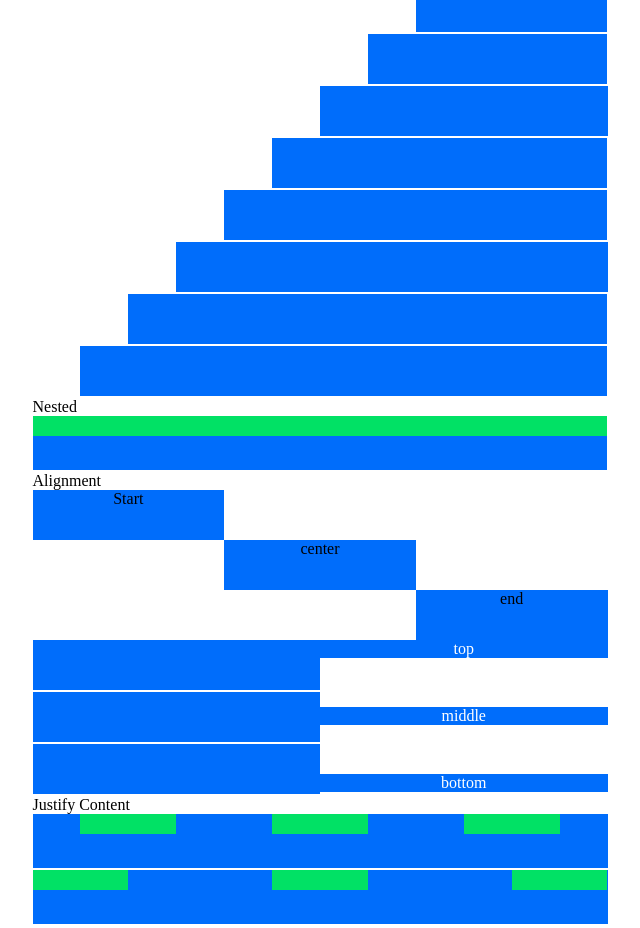
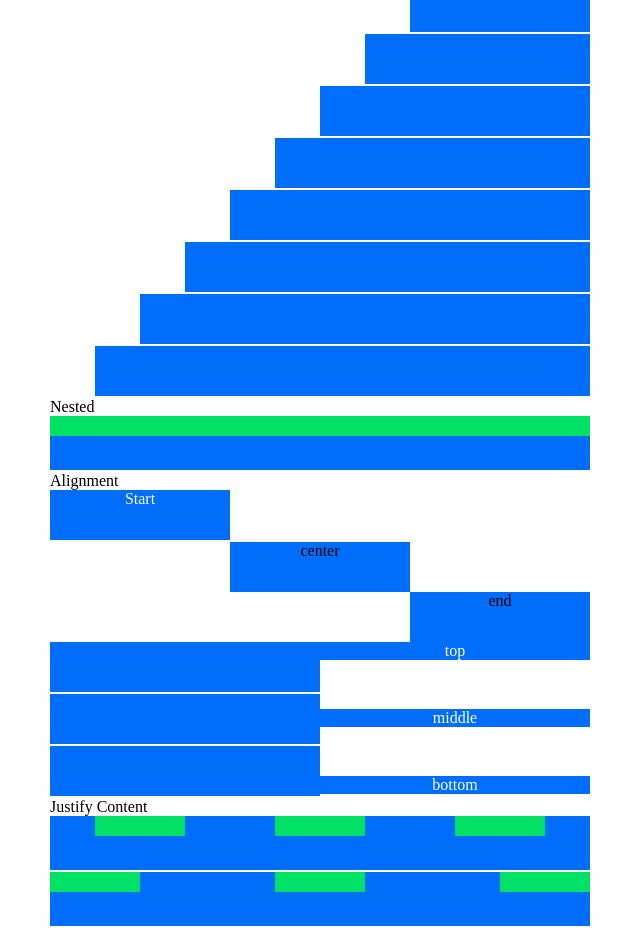
Before and after one commit to alfredochs/html-css-12bool, a plain HTML site: page index.html in a window 1280 px wide. Shown: the part 560-1488 px from the top of the page, without its empty margins (320-960 px from the left). Drawn offline with Linux system fonts and the light colour scheme.

Commit message:
exercises done without bonus (yet)

```diff
--- a/css/12bool.css
+++ b/css/12bool.css
@@ -3,29 +3,7 @@
     padding: 0;
     box-sizing: border-box;
 }
-.container {
-    max-width: 575px;
-    margin: auto;
 
-}
-.row{
-    display: flex;
-    flex-direction: row;
-    flex-wrap: wrap;
-    color: white;
-    padding-bottom: 2px;
-
-}
-.nested {
-    background-color: #01E165;
-    display: flex;
-    flex-direction: row;
-    width: 100%;
-    justify-content: center;
-    align-items: center;
-    min-height: 20px;
-    /* border: 2px solid #006DFB ; */
-}
 .col {flex-grow: 1; flex-basis: 0; max-width: 100%;}
 
 /* xs: 0-575px */
@@ -66,46 +44,8 @@ div[class*="col-"]{
     padding-bottom: 2px;
 }
 
-#center {
-    display: flex;
-    justify-content: center;
-}
-
-#end {
-    display: flex;
-    justify-content: flex-end;
-}
-
-.col-6.container-tmb{
-    display: flex;
-    flex-direction: column;
-}
-.blue{
-    background-color: #006DFB;
-}
-.container-tmb.middle{
-    justify-content: center;
-}
-
-.container-tmb.bottom{
-    justify-content: flex-end;
-}
-
-/* JUSTUFY CONTENT / SPACE BETWEEN */
-.row.justify{
-    justify-content: space-around;
-    align-items: center;
-}
-.row.between{
-    justify-content: space-between;
-    align-items: center;
-}
 
 
-/*
-sm: 576px-767px
-md: 768px-991px
-lg: 992px-n */
 
 @media screen and (min-width:576px) {}
 @media screen and (min-width:768px) {}
--- /dev/null
+++ b/css/responsive.css
@@ -0,0 +1,17 @@
+
+@media screen and (min-width: 576px) {
+    .container{
+        width: 540px;
+    }
+    .col-sm{
+        flex-grow: 1;
+        flex-basis: 0;
+        max-width: 100%;
+    }
+
+    .col-sm-1 {flex-basis: calc(100% / 12) ; max-width: calc(100% / 12);}
+    .col-sm-1 {flex-basis: calc(100% / 12) ; max-width: calc(100% / 12);}
+    .col-sm-1 {flex-basis: calc(100% / 12) ; max-width: calc(100% / 12);}
+    .col-sm-1 {flex-basis: calc(100% / 12) ; max-width: calc(100% / 12);}
+    .col-sm-1 {flex-basis: calc(100% / 12) ; max-width: calc(100% / 12);}
+}
--- /dev/null
+++ b/css/style.css
@@ -0,0 +1,57 @@
+.container {
+    width: 575px;
+    margin: auto;
+
+}
+.row{
+    display: flex;
+    flex-direction: row;
+    flex-wrap: wrap;
+    color: white;
+    padding-bottom: 2px;
+
+}
+.nested {
+    background-color: #01E165;
+    display: flex;
+    flex-direction: row;
+    width: 100%;
+    justify-content: center;
+    align-items: center;
+    min-height: 20px;
+    /* border: 2px solid #006DFB ; */
+}
+
+#center {
+    display: flex;
+    justify-content: center;
+}
+
+#end {
+    display: flex;
+    justify-content: flex-end;
+}
+
+.col-6.container-tmb{
+    display: flex;
+    flex-direction: column;
+}
+.blue{
+    background-color: #006DFB;
+}
+.container-tmb.middle{
+    justify-content: center;
+}
+
+.container-tmb.bottom{
+    justify-content: flex-end;
+}
+
+/* JUSTUFY CONTENT / SPACE BETWEEN */
+.row.justify{
+    justify-content: space-around;
+
+}
+.row.between{
+    justify-content: space-between;
+}
--- a/index.html
+++ b/index.html
@@ -6,6 +6,8 @@
     <meta http-equiv="X-UA-Compatible" content="IE=edge">
     <meta name="viewport" content="width=device-width, initial-scale=1.0">
     <link rel="stylesheet" href="css/12bool.css">
+    <link rel="stylesheet" href="css/style.css">
+    <link rel="stylesheet" href="css/responsive.css">
     <title>Griglia</title>
 </head>
 
@@ -158,7 +160,7 @@
         </div>
 
         <div>Alignment</div>
-        <div>
+        <div class="row">
             <div class="col-4">Start</div>
         </div>
 
```
